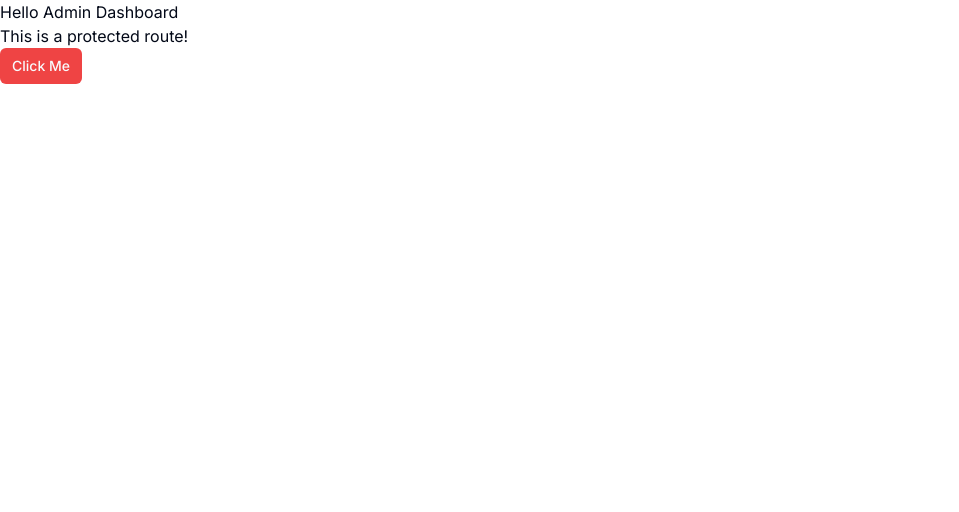
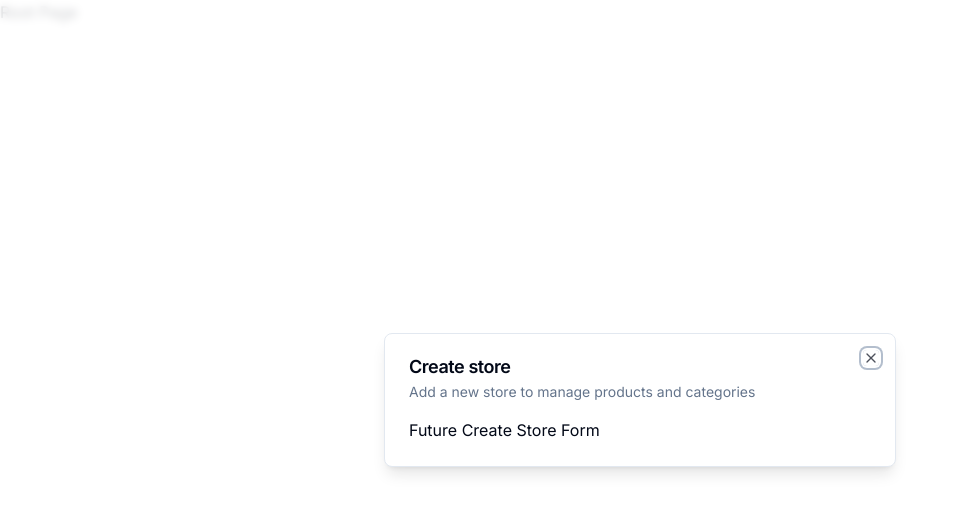
Before and after one commit to NemethBalint96/ecomerce-admin, a Next.js app: page / in a window 1280 px wide. Shown: the top 512 px of the page, without its empty margins (0-959 px from the left). Built offline with nearby package versions, Linux system fonts and the light colour scheme.

Commit message:
modal components

```diff
--- a/app/(root)/page.tsx
+++ b/app/(root)/page.tsx
@@ -1,20 +1,19 @@
-import { Button } from "@/components/ui/button"
-import { UserButton } from "@clerk/nextjs"
+"use client"
+
+import { useEffect } from "react"
+import { useStoreModal } from "@/hooks/use-store-modal"
 
 const SetupPage = () => {
-  return (
-    <div>
-      <p>Hello Admin Dashboard</p>
-      <p>This is a protected route!</p>
-      <UserButton afterSignOutUrl="/" />
-      <Button
-        size="sm"
-        variant="destructive"
-      >
-        Click Me
-      </Button>
-    </div>
-  )
+  const onOpen = useStoreModal((state) => state.onOpen)
+  const isOpen = useStoreModal((state) => state.isOpen)
+
+  useEffect(() => {
+    if (!isOpen) {
+      onOpen()
+    }
+  }, [isOpen, onOpen])
+
+  return <div>Root Page</div>
 }
 
 export default SetupPage
--- a/app/layout.tsx
+++ b/app/layout.tsx
@@ -2,6 +2,7 @@
 import type { Metadata } from "next"
 import { Inter } from "next/font/google"
 import { ClerkProvider } from "@clerk/nextjs"
+import { ModalProvider } from "@/providers/modal-provider"
 
 const inter = Inter({ subsets: ["latin"] })
 
@@ -14,7 +15,10 @@
   return (
     <ClerkProvider>
       <html lang="en">
-        <body className={inter.className}>{children}</body>
+        <body className={inter.className}>
+          <ModalProvider />
+          {children}
+        </body>
       </html>
     </ClerkProvider>
   )
--- /dev/null
+++ b/components/modals/store-modal.tsx
@@ -0,0 +1,19 @@
+"use client"
+
+import { useStoreModal } from "@/hooks/use-store-modal"
+import { Modal } from "@/components/ui/modal"
+
+export const StoreModal = () => {
+  const storeModal = useStoreModal()
+
+  return (
+    <Modal
+      title="Create store"
+      description="Add a new store to manage products and categories"
+      isOpen={storeModal.isOpen}
+      onClose={storeModal.onClose}
+    >
+      Future Create Store Form
+    </Modal>
+  )
+}
--- /dev/null
+++ b/components/ui/dialog.tsx
@@ -0,0 +1,123 @@
+"use client"
+
+import * as React from "react"
+import * as DialogPrimitive from "@radix-ui/react-dialog"
+import { X } from "lucide-react"
+
+import { cn } from "@/lib/utils"
+
+const Dialog = DialogPrimitive.Root
+
+const DialogTrigger = DialogPrimitive.Trigger
+
+const DialogPortal = ({
+  className,
+  ...props
+}: DialogPrimitive.DialogPortalProps) => (
+  <DialogPrimitive.Portal className={cn(className)} {...props} />
+)
+DialogPortal.displayName = DialogPrimitive.Portal.displayName
+
+const DialogOverlay = React.forwardRef<
+  React.ElementRef<typeof DialogPrimitive.Overlay>,
+  React.ComponentPropsWithoutRef<typeof DialogPrimitive.Overlay>
+>(({ className, ...props }, ref) => (
+  <DialogPrimitive.Overlay
+    ref={ref}
+    className={cn(
+      "fixed inset-0 z-50 bg-background/80 backdrop-blur-sm data-[state=open]:animate-in data-[state=closed]:animate-out data-[state=closed]:fade-out-0 data-[state=open]:fade-in-0",
+      className
+    )}
+    {...props}
+  />
+))
+DialogOverlay.displayName = DialogPrimitive.Overlay.displayName
+
+const DialogContent = React.forwardRef<
+  React.ElementRef<typeof DialogPrimitive.Content>,
+  React.ComponentPropsWithoutRef<typeof DialogPrimitive.Content>
+>(({ className, children, ...props }, ref) => (
+  <DialogPortal>
+    <DialogOverlay />
+    <DialogPrimitive.Content
+      ref={ref}
+      className={cn(
+        "fixed left-[50%] top-[50%] z-50 grid w-full max-w-lg translate-x-[-50%] translate-y-[-50%] gap-4 border bg-background p-6 shadow-lg duration-200 data-[state=open]:animate-in data-[state=closed]:animate-out data-[state=closed]:fade-out-0 data-[state=open]:fade-in-0 data-[state=closed]:zoom-out-95 data-[state=open]:zoom-in-95 data-[state=closed]:slide-out-to-left-1/2 data-[state=closed]:slide-out-to-top-[48%] data-[state=open]:slide-in-from-left-1/2 data-[state=open]:slide-in-from-top-[48%] sm:rounded-lg md:w-full",
+        className
+      )}
+      {...props}
+    >
+      {children}
+      <DialogPrimitive.Close className="absolute right-4 top-4 rounded-sm opacity-70 ring-offset-background transition-opacity hover:opacity-100 focus:outline-none focus:ring-2 focus:ring-ring focus:ring-offset-2 disabled:pointer-events-none data-[state=open]:bg-accent data-[state=open]:text-muted-foreground">
+        <X className="h-4 w-4" />
+        <span className="sr-only">Close</span>
+      </DialogPrimitive.Close>
+    </DialogPrimitive.Content>
+  </DialogPortal>
+))
+DialogContent.displayName = DialogPrimitive.Content.displayName
+
+const DialogHeader = ({
+  className,
+  ...props
+}: React.HTMLAttributes<HTMLDivElement>) => (
+  <div
+    className={cn(
+      "flex flex-col space-y-1.5 text-center sm:text-left",
+      className
+    )}
+    {...props}
+  />
+)
+DialogHeader.displayName = "DialogHeader"
+
+const DialogFooter = ({
+  className,
+  ...props
+}: React.HTMLAttributes<HTMLDivElement>) => (
+  <div
+    className={cn(
+      "flex flex-col-reverse sm:flex-row sm:justify-end sm:space-x-2",
+      className
+    )}
+    {...props}
+  />
+)
+DialogFooter.displayName = "DialogFooter"
+
+const DialogTitle = React.forwardRef<
+  React.ElementRef<typeof DialogPrimitive.Title>,
+  React.ComponentPropsWithoutRef<typeof DialogPrimitive.Title>
+>(({ className, ...props }, ref) => (
+  <DialogPrimitive.Title
+    ref={ref}
+    className={cn(
+      "text-lg font-semibold leading-none tracking-tight",
+      className
+    )}
+    {...props}
+  />
+))
+DialogTitle.displayName = DialogPrimitive.Title.displayName
+
+const DialogDescription = React.forwardRef<
+  React.ElementRef<typeof DialogPrimitive.Description>,
+  React.ComponentPropsWithoutRef<typeof DialogPrimitive.Description>
+>(({ className, ...props }, ref) => (
+  <DialogPrimitive.Description
+    ref={ref}
+    className={cn("text-sm text-muted-foreground", className)}
+    {...props}
+  />
+))
+DialogDescription.displayName = DialogPrimitive.Description.displayName
+
+export {
+  Dialog,
+  DialogTrigger,
+  DialogContent,
+  DialogHeader,
+  DialogFooter,
+  DialogTitle,
+  DialogDescription,
+}
--- /dev/null
+++ b/components/ui/modal.tsx
@@ -0,0 +1,34 @@
+"use client"
+
+import { Dialog, DialogContent, DialogDescription, DialogHeader, DialogTitle } from "@/components/ui/dialog"
+
+interface ModalProps {
+  title: string
+  description: string
+  isOpen: boolean
+  onClose: () => void
+  children?: React.ReactNode
+}
+
+export const Modal: React.FC<ModalProps> = ({ title, description, isOpen, onClose, children }) => {
+  const onChange = (open: boolean) => {
+    if (!open) {
+      onClose()
+    }
+  }
+
+  return (
+    <Dialog
+      open={isOpen}
+      onOpenChange={onChange}
+    >
+      <DialogContent>
+        <DialogHeader>
+          <DialogTitle>{title}</DialogTitle>
+          <DialogDescription>{description}</DialogDescription>
+        </DialogHeader>
+        <div>{children}</div>
+      </DialogContent>
+    </Dialog>
+  )
+}
--- /dev/null
+++ b/hooks/use-store-modal.tsx
@@ -0,0 +1,13 @@
+import { create } from "zustand"
+
+interface useStoreModalStore {
+  isOpen: boolean
+  onOpen: () => void
+  onClose: () => void
+}
+
+export const useStoreModal = create<useStoreModalStore>((set) => ({
+  isOpen: false,
+  onOpen: () => set({ isOpen: true }),
+  onClose: () => set({ isOpen: false }),
+}))
--- a/package.json
+++ b/package.json
@@ -10,6 +10,7 @@
   },
   "dependencies": {
     "@clerk/nextjs": "^4.23.0",
+    "@radix-ui/react-dialog": "^1.0.4",
     "@radix-ui/react-slot": "^1.0.2",
     "@types/node": "20.4.2",
     "@types/react": "18.2.15",
@@ -27,6 +28,7 @@
     "tailwind-merge": "^1.14.0",
     "tailwindcss": "3.3.3",
     "tailwindcss-animate": "^1.0.6",
-    "typescript": "5.1.6"
+    "typescript": "5.1.6",
+    "zustand": "^4.3.9"
   }
 }
--- /dev/null
+++ b/providers/modal-provider.tsx
@@ -0,0 +1,22 @@
+"use client"
+
+import { useEffect, useState } from "react"
+import { StoreModal } from "@/components/modals/store-modal"
+
+export const ModalProvider = () => {
+  const [isMoundted, setIsMoundted] = useState(false)
+
+  useEffect(() => {
+    setIsMoundted(true)
+  }, [])
+
+  if (!isMoundted) {
+    return null
+  }
+
+  return (
+    <>
+      <StoreModal />
+    </>
+  )
+}
```
Also changed, not shown: 1 other file (tests, documents, lock files or other folders).
